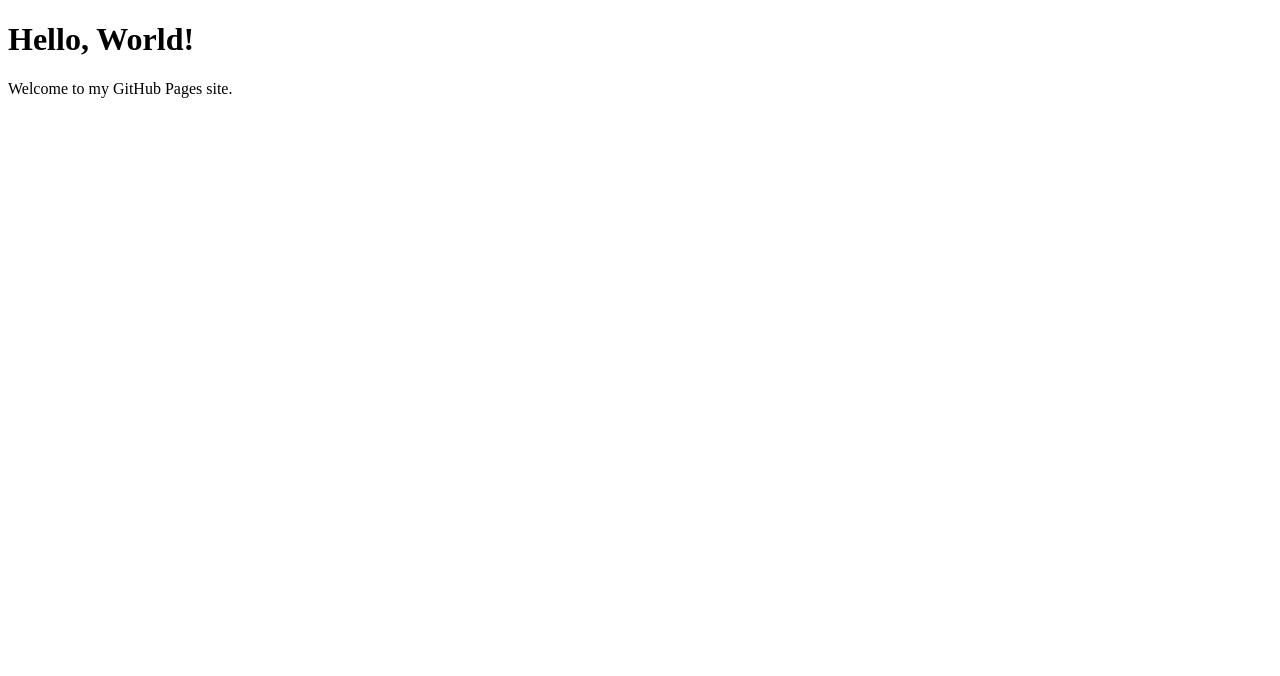
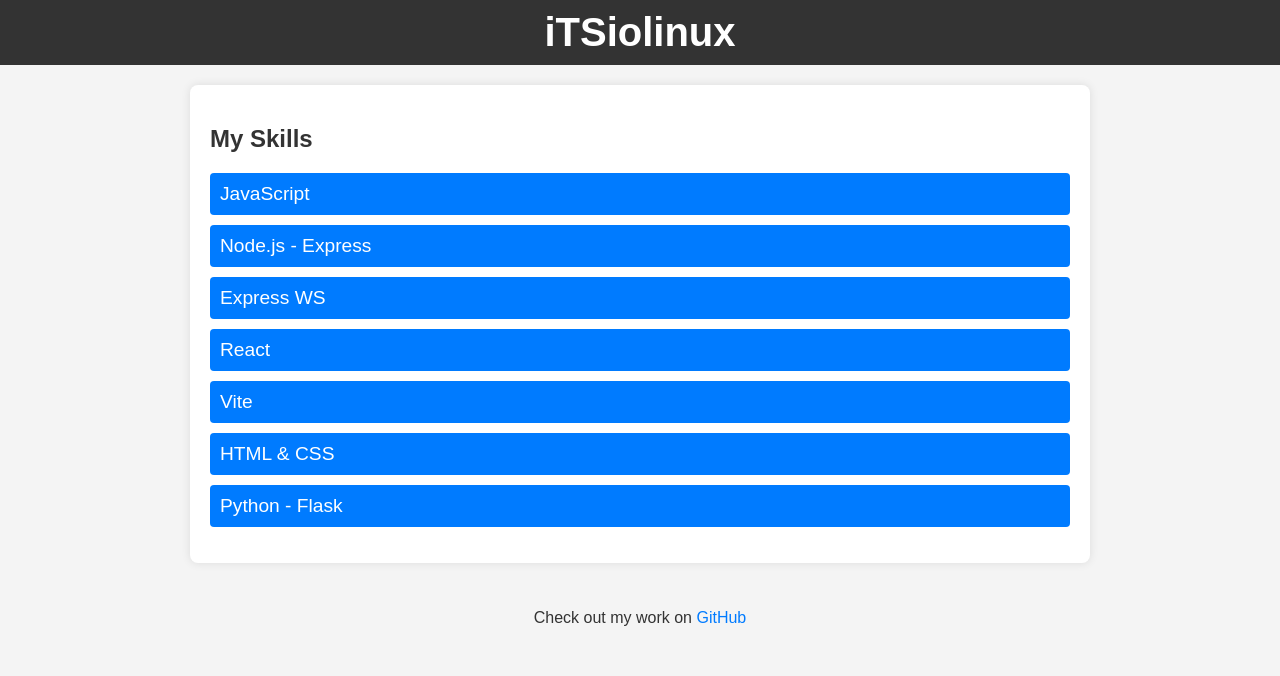
Before and after one commit to iTSiolinux/iTSiolinux.github.io, a plain HTML site: page index.html in a window 1280 px wide. Drawn offline with Linux system fonts and the light colour scheme.

Commit message:
Update index.html

```diff
--- a/index.html
+++ b/index.html
@@ -1,10 +1,81 @@
 <!DOCTYPE html>
-<html>
+<html lang="en">
 <head>
-    <title>Welcome to My GitHub Page</title>
+    <meta charset="UTF-8">
+    <meta name="viewport" content="width=device-width, initial-scale=1.0">
+    <title>iTSiolinux - Skills</title>
+    <style>
+        body {
+            font-family: Arial, sans-serif;
+            margin: 0;
+            padding: 0;
+            background-color: #f4f4f4;
+            color: #333;
+        }
+        .container {
+            max-width: 900px;
+            margin: 0 auto;
+            padding: 20px;
+        }
+        .header {
+            background-color: #333;
+            color: white;
+            padding: 10px 0;
+            text-align: center;
+        }
+        .header h1 {
+            margin: 0;
+            font-size: 2.5em;
+        }
+        .content {
+            padding: 20px;
+            background-color: white;
+            border-radius: 8px;
+            box-shadow: 0 0 10px rgba(0, 0, 0, 0.1);
+        }
+        .skills-list {
+            list-style: none;
+            padding: 0;
+        }
+        .skills-list li {
+            background-color: #007bff;
+            color: white;
+            padding: 10px;
+            margin: 10px 0;
+            border-radius: 4px;
+            font-size: 1.2em;
+        }
+        .footer {
+            text-align: center;
+            padding: 10px 0;
+            margin-top: 20px;
+        }
+        .footer a {
+            color: #007bff;
+            text-decoration: none;
+        }
+    </style>
 </head>
 <body>
-    <h1>Hello, World!</h1>
-    <p>Welcome to my GitHub Pages site.</p>
+    <div class="header">
+        <h1>iTSiolinux</h1>
+    </div>
+    <div class="container">
+        <div class="content">
+            <h2>My Skills</h2>
+            <ul class="skills-list">
+                <li>JavaScript</li>
+                <li>Node.js - Express</li>
+                <li>Express WS</li>
+                <li>React</li>
+                <li>Vite</li>
+                <li>HTML & CSS</li>
+                <li>Python - Flask</li>
+            </ul>
+        </div>
+        <div class="footer">
+            <p>Check out my work on <a href="https://github.com/iTSiolinux" target="_blank">GitHub</a></p>
+        </div>
+    </div>
 </body>
 </html>
```
